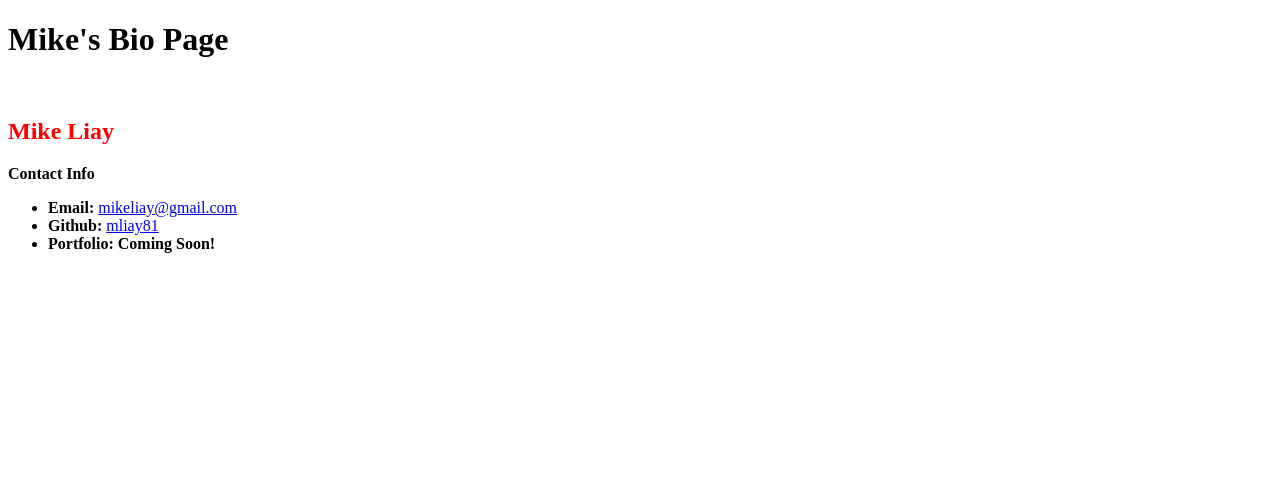
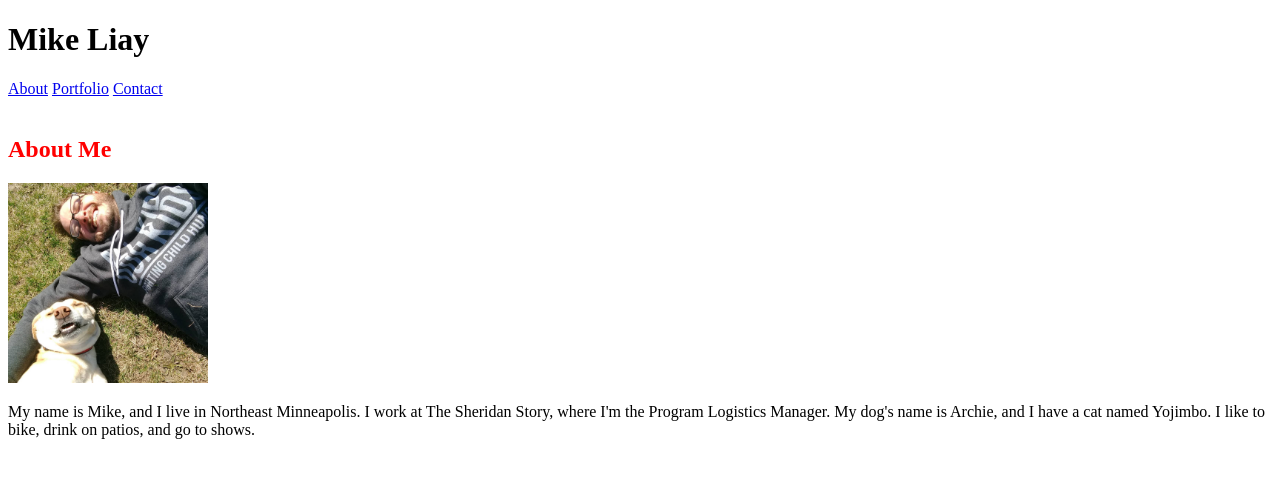
Before and after one commit to mliay81/Basic-Portfolio, a plain HTML site: page index.html in a window 1280 px wide. Drawn offline with Linux system fonts and the light colour scheme; files whose address does not match are found by name.

Commit message:
outlining with HTML

```diff
--- a/index.html
+++ b/index.html
@@ -7,18 +7,21 @@
 
 <body>
 
-    <h1>Mike's Bio Page</h1>
+    <!--Border-->
+    <div>
+        <h1>Mike Liay</h1>
+            <a href="C:\Users\Mike\Desktop\mliay81.github.io\Basic-Portfolio\index.html">About</a>
+            <a href="C:\Users\Mike\Desktop\mliay81.github.io\Basic-Portfolio\portfolio.html">Portfolio</a>
+            <a href="C:\Users\Mike\Desktop\mliay81.github.io\Basic-Portfolio\contact.html">Contact</a>
+    </div>
 
     <br>
 
-    <h2>Mike Liay</h2>
-
-        <strong>Contact Info</strong>
-            <ul>
-                <li><strong>Email: </strong><a target="_blank" href="mikeliay@gmail.com">mikeliay@gmail.com</a></li>
-                <li><strong>Github: </strong><a target="_blank" href="https://github.com/mliay81">mliay81</a></li>
-                <li><strong>Portfolio: Coming Soon!</strong></li>
-            </ul>
+    <!--Build a box around this-->
+    <div>
+        <h2>About Me</h2>
+            <img src="C:\Users\Mike\Desktop\mliay81.github.io\Basic-Portfolio\assets\images\Me and the mutt.jpg" alt="The dog and me" style="height:200px;width:200px">
+            <p>My name is Mike, and I live in Northeast Minneapolis. I work at The Sheridan Story, where I'm the Program Logistics Manager. My dog's name is Archie, and I have a cat named Yojimbo. I like to bike, drink on patios, and go to shows.</p>
     </div>
 
 </body>
```
Also changed, not shown: contact.html (+35 -0 lines), portfolio.html (+21 -0 lines).
